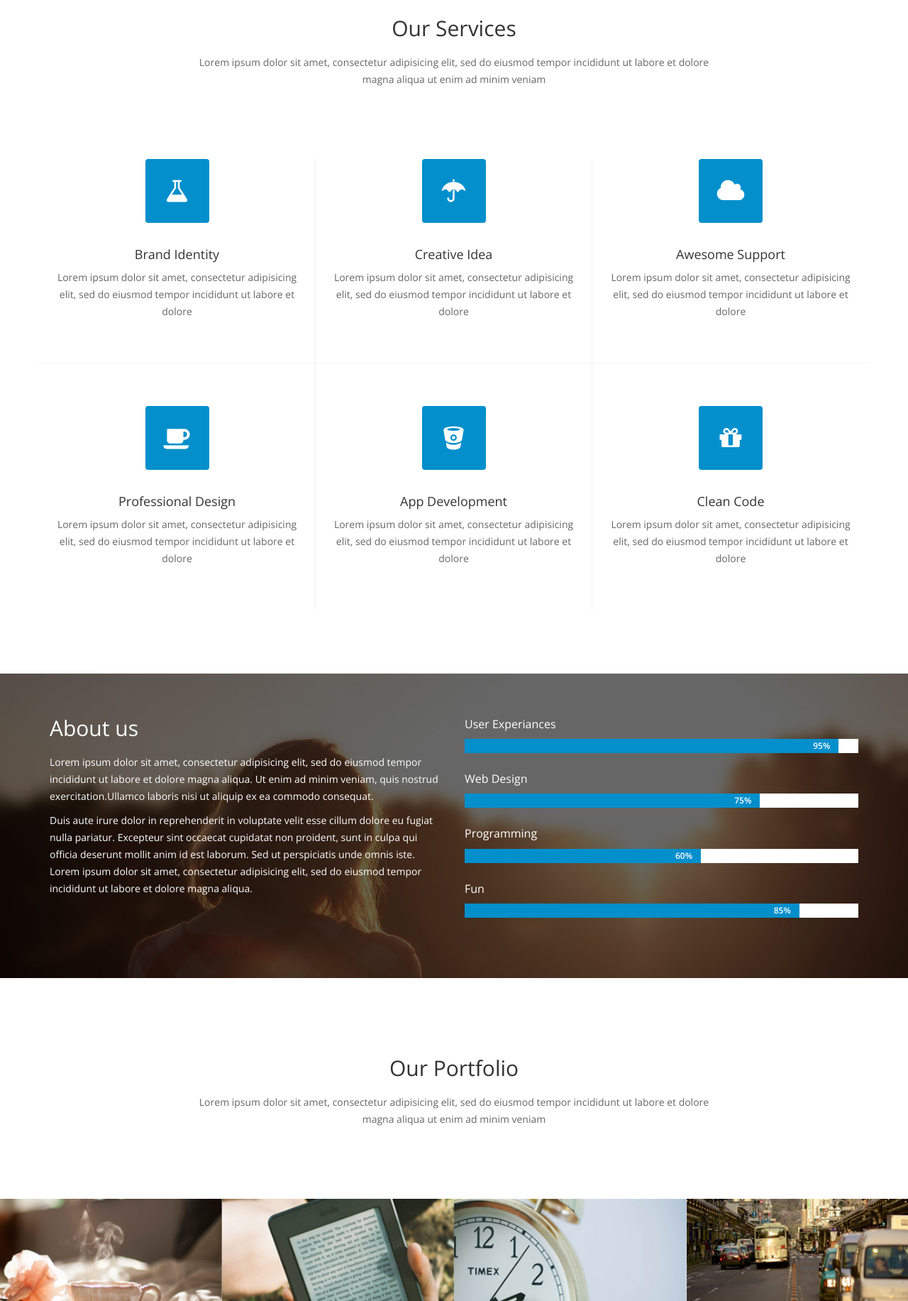
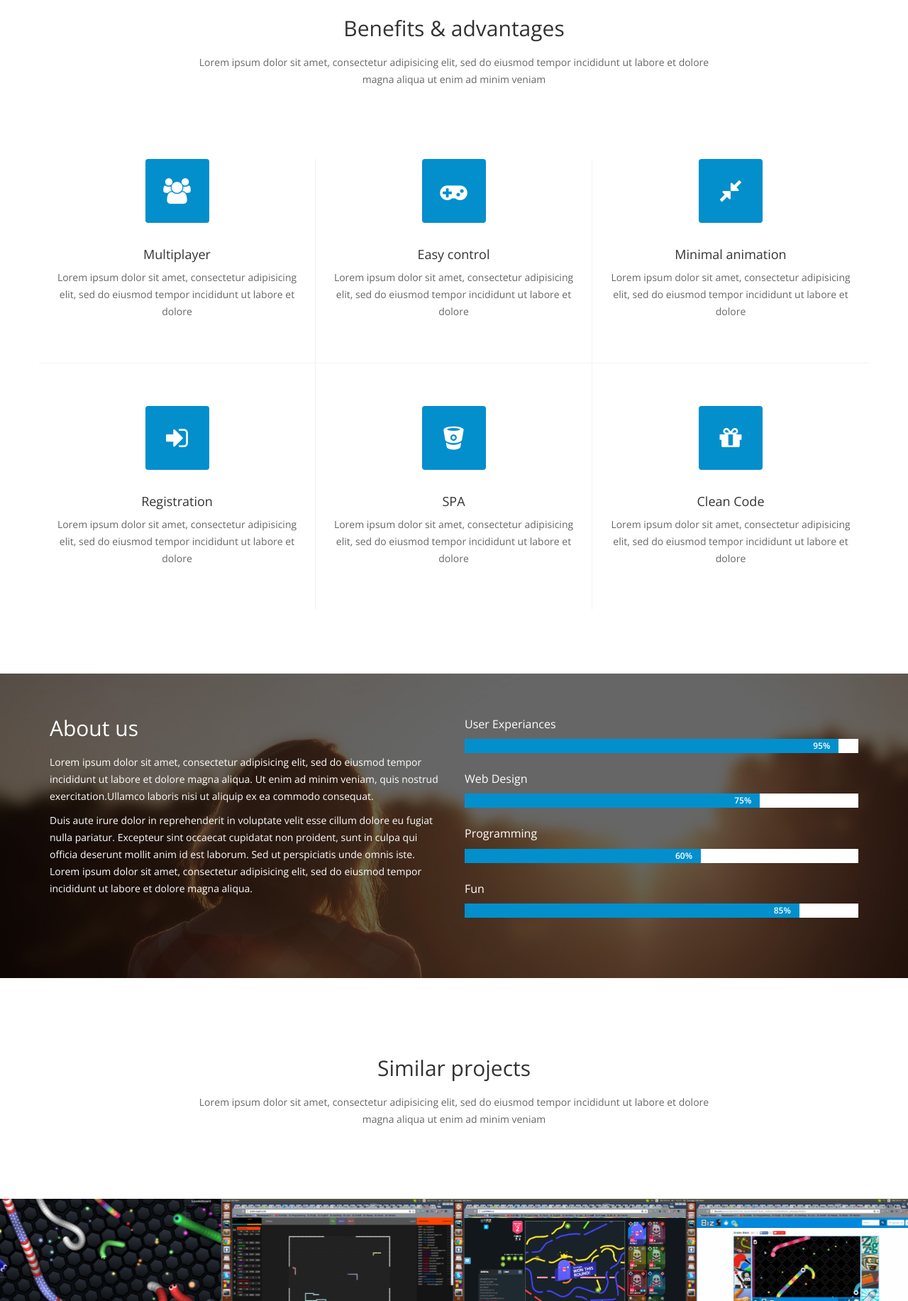
Before and after one commit to PavlyukVadim/snakes, a website: page client/description.html in a window 1280 px wide. Shown: the part 967-2800 px from the top of the page at 71% size. Drawn offline with nearby package versions, Linux system fonts and the light colour scheme; some packages are replaced by stand-ins of ours.

Commit message:
change benefits, add similar project

```diff
--- a/client/description.html
+++ b/client/description.html
@@ -43,28 +43,20 @@
   <header id="home">
     <div id="home-slider" class="carousel slide carousel-fade" data-ride="carousel">
       <div class="carousel-inner">
-        <div class="item active" style="background-image: url(description/images/slider/1.jpg)">
+        <div class="item active" style="background-image: url(description/images/slider/3.jpeg)">
           <div class="caption">
             <h1 class="animated fadeInLeftBig">Welcome to <span>Snakes</span></h1>
             <p class="animated fadeInRightBig">Bootstrap - Responsive Design - Retina Ready - Parallax</p>
             <a data-scroll class="btn btn-start animated fadeInUpBig" href="#services">Start now</a>
           </div>
         </div>
-        <div class="item" style="background-image: url(description/images/slider/2.jpg)">
+        <div class="item" style="background-image: url(description/images/slider/2.jpeg)">
           <div class="caption">
             <h1 class="animated fadeInLeftBig">Say Hello to <span>Snakes</span></h1>
             <p class="animated fadeInRightBig">Bootstrap - Responsive Design - Retina Ready - Parallax</p>
             <a data-scroll class="btn btn-start animated fadeInUpBig" href="#services">Start now</a>
           </div>
         </div>
-        <div class="item" style="background-image: url(description/images/slider/3.jpg)">
-          <div class="caption">
-            <h1 class="animated fadeInLeftBig">We are <span>Creative</span></h1>
-            <p class="animated fadeInRightBig">Bootstrap - Responsive Design - Retina Ready - Parallax</p>
-            <a data-scroll class="btn btn-start animated fadeInUpBig" href="#services">Start now</a>
-          </div>
-        </div>
-      </div>
       <a class="left-control" href="#home-slider" data-slide="prev"><i class="fa fa-angle-left"></i></a>
       <a class="right-control" href="#home-slider" data-slide="next"><i class="fa fa-angle-right"></i></a>
 
@@ -103,7 +95,7 @@
       <div class="heading wow fadeInUp" data-wow-duration="1000ms" data-wow-delay="300ms">
         <div class="row">
           <div class="text-center col-sm-8 col-sm-offset-2">
-            <h2>Our Services</h2>
+            <h2>Benefits & advantages</h2>
             <p>Lorem ipsum dolor sit amet, consectetur adipisicing elit, sed do eiusmod tempor incididunt ut labore et dolore magna aliqua ut enim ad minim veniam</p>
           </div>
         </div>
@@ -112,37 +104,37 @@
         <div class="row">
           <div class="col-sm-4 wow fadeInDown" data-wow-duration="1000ms" data-wow-delay="300ms">
             <div class="service-icon">
-              <i class="fa fa-flask"></i>
+              <i class="fa fa-users"></i>
             </div>
             <div class="service-info">
-              <h3>Brand Identity</h3>
+              <h3>Multiplayer</h3>
               <p>Lorem ipsum dolor sit amet, consectetur adipisicing elit, sed do eiusmod tempor incididunt ut labore et dolore</p>
             </div>
           </div>
           <div class="col-sm-4 wow fadeInDown" data-wow-duration="1000ms" data-wow-delay="450ms">
             <div class="service-icon">
-              <i class="fa fa-umbrella"></i>
+              <i class="fa fa-gamepad"></i>
             </div>
             <div class="service-info">
-              <h3>Creative Idea</h3>
+              <h3>Easy control</h3>
               <p>Lorem ipsum dolor sit amet, consectetur adipisicing elit, sed do eiusmod tempor incididunt ut labore et dolore</p>
             </div>
           </div>
           <div class="col-sm-4 wow fadeInDown" data-wow-duration="1000ms" data-wow-delay="550ms">
             <div class="service-icon">
-              <i class="fa fa-cloud"></i>
+              <i class="fa fa-compress"></i>
             </div>
             <div class="service-info">
-              <h3>Awesome Support</h3>
+              <h3>Minimal animation</h3>
               <p>Lorem ipsum dolor sit amet, consectetur adipisicing elit, sed do eiusmod tempor incididunt ut labore et dolore</p>
             </div>
           </div>
           <div class="col-sm-4 wow fadeInUp" data-wow-duration="1000ms" data-wow-delay="650ms">
             <div class="service-icon">
-              <i class="fa fa-coffee"></i>
+              <i class="fa fa-sign-in"></i>
             </div>
             <div class="service-info">
-              <h3>Professional Design</h3>
+              <h3>Registration</h3>
               <p>Lorem ipsum dolor sit amet, consectetur adipisicing elit, sed do eiusmod tempor incididunt ut labore et dolore</p>
             </div>
           </div>
@@ -151,7 +143,7 @@
               <i class="fa fa-bitbucket"></i>
             </div>
             <div class="service-info">
-              <h3>App Development</h3>
+              <h3>SPA</h3>
               <p>Lorem ipsum dolor sit amet, consectetur adipisicing elit, sed do eiusmod tempor incididunt ut labore et dolore</p>
             </div>
           </div>
@@ -214,7 +206,7 @@
     <div class="container">
       <div class="row">
         <div class="heading text-center col-sm-8 col-sm-offset-2 wow fadeInUp" data-wow-duration="1000ms" data-wow-delay="300ms">
-          <h2>Our Portfolio</h2>
+          <h2>Similar projects</h2>
           <p>Lorem ipsum dolor sit amet, consectetur adipisicing elit, sed do eiusmod tempor incididunt ut labore et dolore magna aliqua ut enim ad minim veniam</p>
         </div>
       </div>
@@ -224,18 +216,18 @@
         <div class="col-sm-3">
           <div class="folio-item wow fadeInRightBig" data-wow-duration="1000ms" data-wow-delay="300ms">
             <div class="folio-image">
-              <img class="img-responsive" src="description/images/portfolio/1.jpg" alt="">
+              <img class="img-responsive" src="description/images/portfolio/1.png" alt="">
             </div>
             <div class="overlay">
               <div class="overlay-content">
                 <div class="overlay-text">
                   <div class="folio-info">
-                    <h3>Time Hours</h3>
+                    <h3>slither.io</h3>
                     <p>Design, Photography</p>
                   </div>
                   <div class="folio-overview">
                     <span class="folio-link"><a class="folio-read-more" href="#" data-single_url="portfolio-single.html" ><i class="fa fa-link"></i></a></span>
-                    <span class="folio-expand"><a href="description/images/portfolio/portfolio-details.jpg" data-lightbox="portfolio"><i class="fa fa-search-plus"></i></a></span>
+                    <span class="folio-expand"><a href="description/images/portfolio/1.png" data-lightbox="portfolio"><i class="fa fa-search-plus"></i></a></span>
                   </div>
                 </div>
               </div>
@@ -245,18 +237,18 @@
         <div class="col-sm-3">
           <div class="folio-item wow fadeInLeftBig" data-wow-duration="1000ms" data-wow-delay="400ms">
             <div class="folio-image">
-              <img class="img-responsive" src="description/images/portfolio/2.jpg" alt="">
+              <img class="img-responsive" src="description/images/portfolio/2.png" alt="">
             </div>
             <div class="overlay">
               <div class="overlay-content">
                 <div class="overlay-text">
                   <div class="folio-info">
-                    <h3>Time Hours</h3>
+                    <h3>Snake Madness</h3>
                     <p>Design, Photography</p>
                   </div>
                   <div class="folio-overview">
-                    <span class="folio-link"><a class="folio-read-more" href="#" data-single_url="portfolio-single.html" ><i class="fa fa-link"></i></a></span>
-                    <span class="folio-expand"><a href="description/images/portfolio/portfolio-details.jpg" data-lightbox="portfolio"><i class="fa fa-search-plus"></i></a></span>
+                    <span class="folio-link"><a class="folio-read-more" href="http://snake.negetics.de/" data-single_url="portfolio-single.html" ><i class="fa fa-link"></i></a></span>
+                    <span class="folio-expand"><a href="description/images/portfolio/2.png" data-lightbox="portfolio"><i class="fa fa-search-plus"></i></a></span>
                   </div>
                 </div>
               </div>
@@ -266,18 +258,18 @@
         <div class="col-sm-3">
           <div class="folio-item wow fadeInRightBig" data-wow-duration="1000ms" data-wow-delay="500ms">
             <div class="folio-image">
-              <img class="img-responsive" src="description/images/portfolio/3.jpg" alt="">
+              <img class="img-responsive" src="description/images/portfolio/3.png" alt="">
             </div>
             <div class="overlay">
               <div class="overlay-content">
                 <div class="overlay-text">
                   <div class="folio-info">
-                    <h3>Time Hours</h3>
+                    <h3>curvefever.io</h3>
                     <p>Design, Photography</p>
                   </div>
                   <div class="folio-overview">
-                    <span class="folio-link"><a class="folio-read-more" href="#" data-single_url="portfolio-single.html" ><i class="fa fa-link"></i></a></span>
-                    <span class="folio-expand"><a href="description/images/portfolio/portfolio-details.jpg" data-lightbox="portfolio"><i class="fa fa-search-plus"></i></a></span>
+                    <span class="folio-link"><a class="folio-read-more" href="http://curvefever.io/" data-single_url="portfolio-single.html" ><i class="fa fa-link"></i></a></span>
+                    <span class="folio-expand"><a href="description/images/portfolio/3.png" data-lightbox="portfolio"><i class="fa fa-search-plus"></i></a></span>
                   </div>
                 </div>
               </div>
@@ -287,18 +279,18 @@
         <div class="col-sm-3">
           <div class="folio-item wow fadeInLeftBig" data-wow-duration="1000ms" data-wow-delay="600ms">
             <div class="folio-image">
-              <img class="img-responsive" src="description/images/portfolio/4.jpg" alt="">
+              <img class="img-responsive" src="description/images/portfolio/4.png" alt="">
             </div>
             <div class="overlay">
               <div class="overlay-content">
                 <div class="overlay-text">
                   <div class="folio-info">
-                    <h3>Time Hours</h3>
+                    <h3>Snake Blast</h3>
                     <p>Design, Photography</p>
                   </div>
                   <div class="folio-overview">
-                    <span class="folio-link"><a class="folio-read-more" href="#" data-single_url="portfolio-single.html" ><i class="fa fa-link"></i></a></span>
-                    <span class="folio-expand"><a href="description/images/portfolio/portfolio-details.jpg" data-lightbox="portfolio"><i class="fa fa-search-plus"></i></a></span>
+                    <span class="folio-link"><a class="folio-read-more" href="http://8iz.com/game/snake-blast?utm_source=FloraICT&utm_medium=thumbnail&utm_campaign=floraict"  ><i class="fa fa-link"></i></a></span>
+                    <span class="folio-expand"><a href="description/images/portfolio/4.png" data-lightbox="portfolio"><i class="fa fa-search-plus"></i></a></span>
                   </div>
                 </div>
               </div>
```
Also changed, not shown: client/description/images/portfolio/1.jpg (deleted), client/description/images/portfolio/1.png (added), client/description/images/portfolio/2.jpg (deleted), client/description/images/portfolio/2.png (added), client/description/images/portfolio/3.jpg (deleted), client/description/images/portfolio/3.png (added), client/description/images/portfolio/4.jpg (deleted), client/description/images/portfolio/4.png (added), client/description/images/portfolio/5.jpg (deleted), client/description/images/portfolio/6.jpg (deleted), client/description/images/portfolio/7.jpg (deleted), client/description/images/portfolio/8.jpg (deleted), client/description/images/portfolio/portfolio-details.jpg (deleted), client/description/images/slider/1.jpeg (added), 4 more files, 1 other file.
